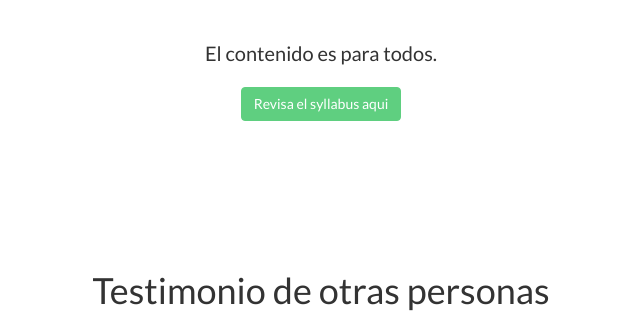
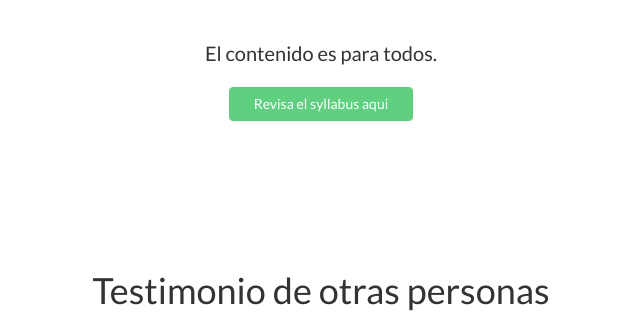
Before and after one commit to madevelascom/fundamentos, a CodeIgniter app: page /database/ in a window 1280 px wide. Shown: the part 2668-2983 px from the top of the page, without its empty margins (319-959 px from the left). Run offline with CodeIgniter, Linux system fonts and the light colour scheme; grey boxes labelled with a size stand in for pictures from a placeholder-image service; some libraries are stand-ins or nearby versions; some web fonts are replaced.

Commit message:
Correcion en boton de section 3 del landing

```diff
--- a/application/views/frontend/index.php
+++ b/application/views/frontend/index.php
@@ -271,7 +271,9 @@
 			<p class = 'align-center'>El contenido es para todos.</p>
 		</div>
 		<div class="row mt-lg-20">
-			<button class = "btn section3-btn align-center">Revisa el syllabus aqui</button>
+			<div class="col-lg-2 col-lg-offset-5">
+				<a href="#" class = "btn section3-btn align-center">Revisa el syllabus aqui</a>
+			</div>
 		</div>
 	</div>
 </section>
```
